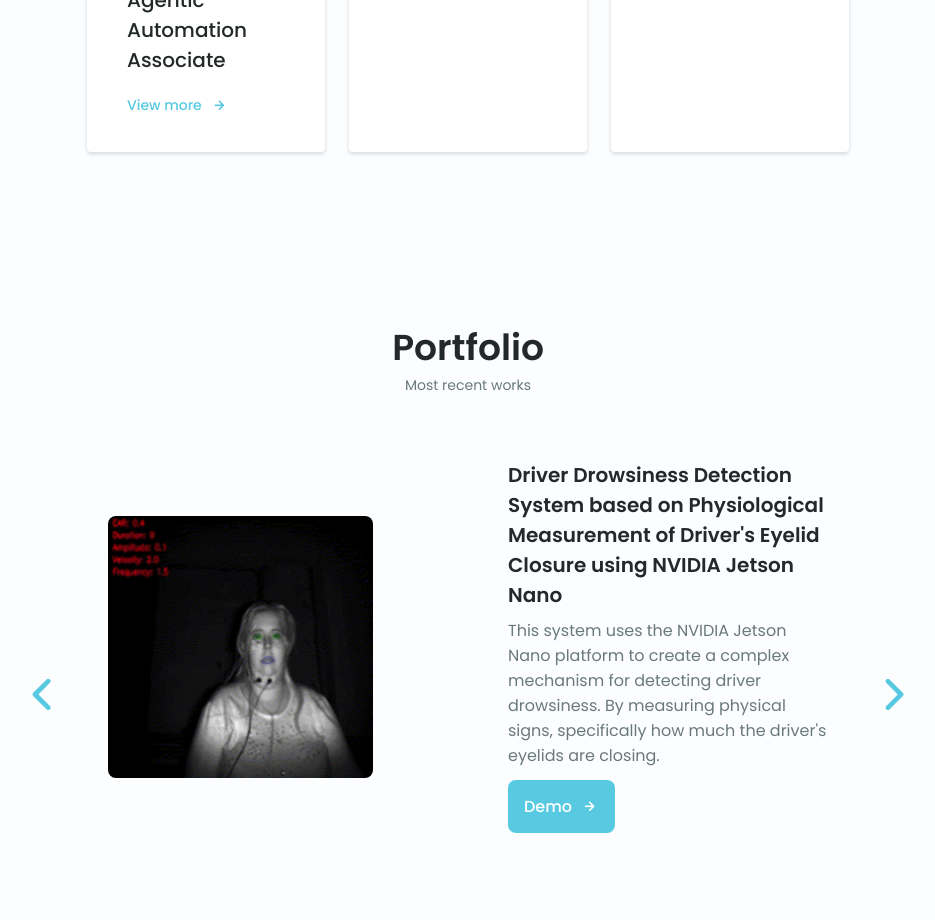
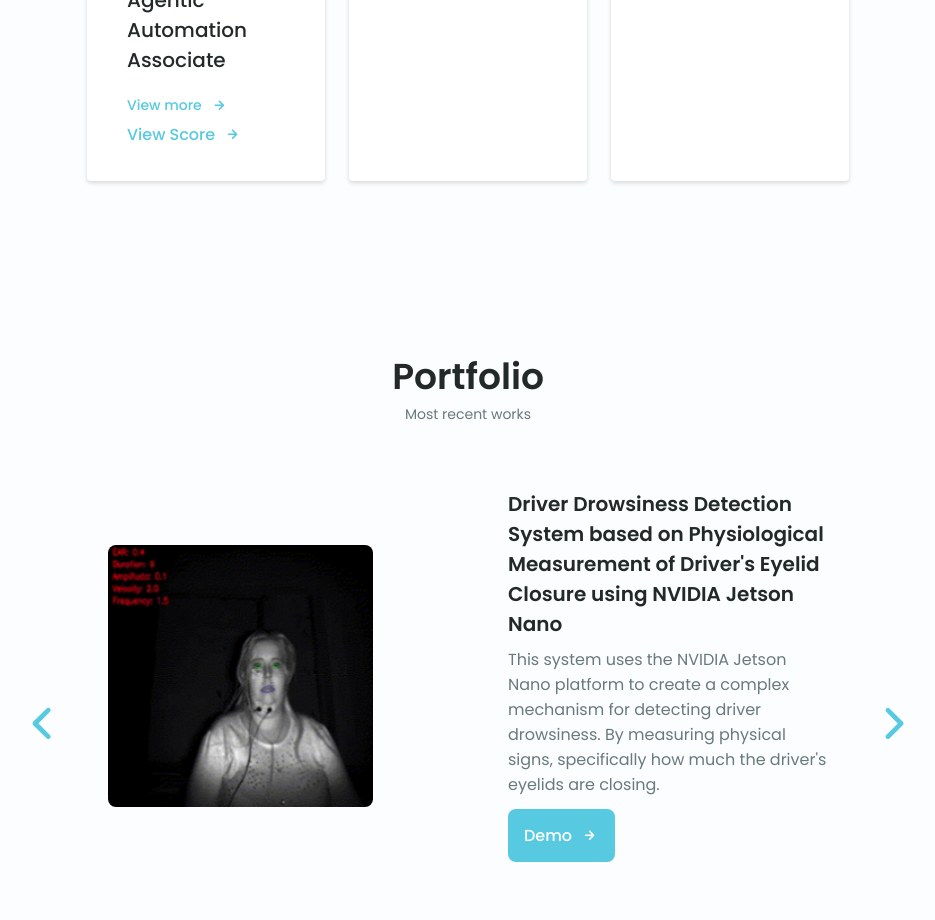
Before and after one commit to blackford761/ChristianWebsite, a plain HTML site: page index.html in a window 1280 px wide. Shown: the part 5495-6415 px from the top of the page, without its empty margins (172-1107 px from the left). Drawn offline with nearby package versions, Linux system fonts and the light colour scheme.

Commit message:
update score

```diff
--- a/index.html
+++ b/index.html
@@ -1050,6 +1050,10 @@
                 View more
                 <i class="uil uil-arrow-right button__icon"></i>
             </span>
+            <a href="https://drive.google.com/file/d/1lZKCPWeJQ_YB3GAYsHZrb0jvhyt59A8K/view?usp=sharing" class="button button--flex button--small button--link services__score-button">
+                View Score
+                <i class="uil uil-arrow-right button__icon"></i>
+            </a>
 
             <div class="services__modal">
                 <div class="services__modal-content">
```
